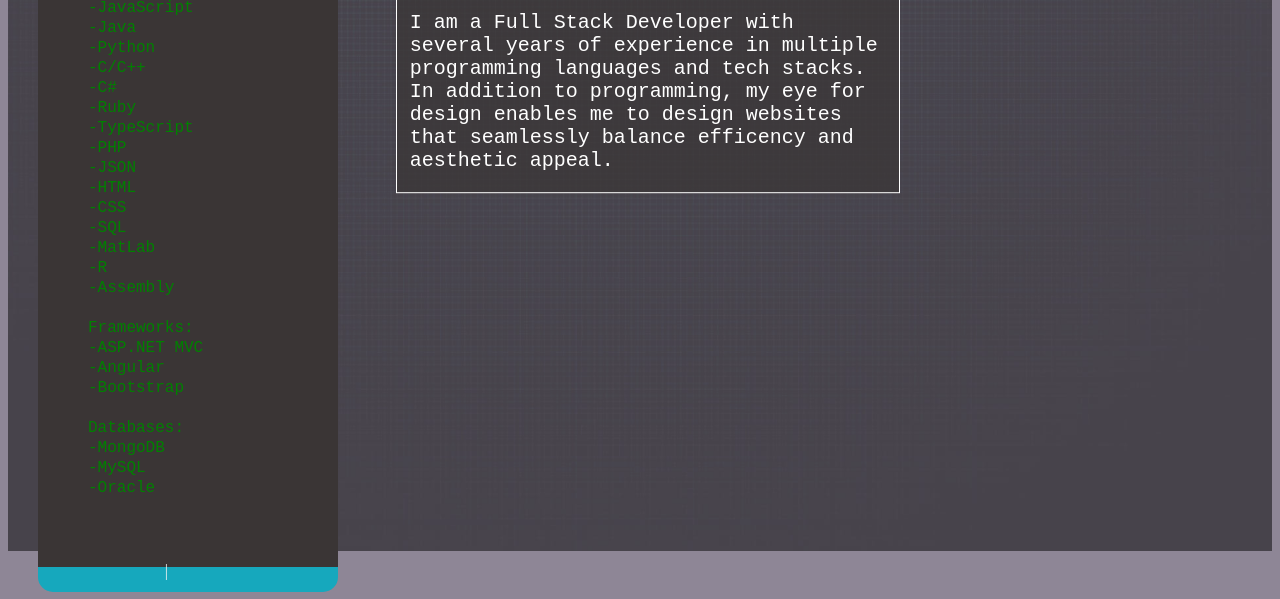
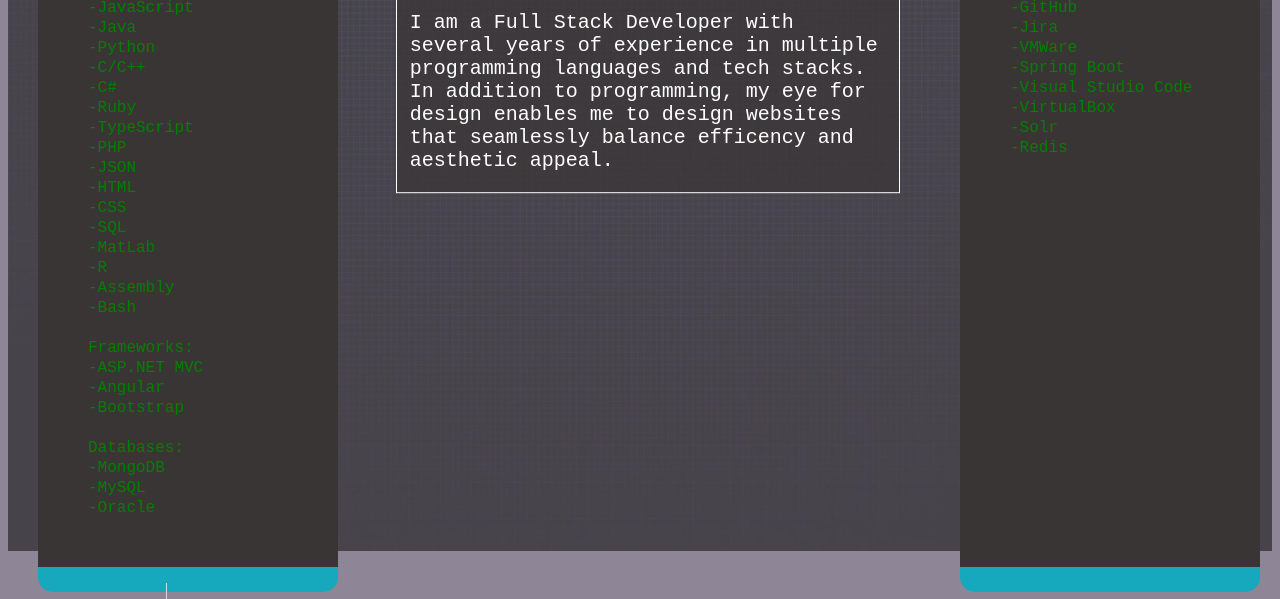
Before and after one commit to tasniamonirr/AboutMe, a plain HTML site: page index.html in a window 1280 px wide. Shown: the part 258-857 px from the top of the page. Drawn offline with Linux system fonts and the light colour scheme.

Commit message:
right window-prompt info

```diff
--- a/draw.js
+++ b/draw.js
@@ -39,6 +39,41 @@ document.addEventListener("DOMContentLoaded", function () {
     ctx.fillStyle = "green";
     ctx.font = "16px monospace"; // Specify the font style and size
 
+    // create second canvas
+    var canvas2 = document.getElementById("myCanvas2");
+    var ctx2 = canvas2.getContext("2d");
+    ctx2.fillStyle = "#16a8bd";
+
+    // Draw a blue rounded rectangle
+    roundedRect(ctx2,0, 0, 300, 650,15);
+
+    ctx2.fillStyle = "#3A3535";
+    ctx2.fillRect(0, 25, 300, 600)
+
+    //draw circles for second window
+    ctx2.beginPath();
+    ctx2.arc(24, 12, 8, 0, 2 * Math.PI);
+    ctx2.fillStyle = "red"; // You can change the circle's color here
+    ctx2.fill();
+    ctx2.closePath();
+
+
+    //draw circles
+    ctx2.beginPath();
+    ctx2.arc(50, 12, 8, 0, 2 * Math.PI);
+    ctx2.fillStyle = "#e7c24a"; // yellow circle
+    ctx2.fill();
+    ctx2.closePath();
+
+    ctx2.beginPath();
+    ctx2.arc(75, 12, 8, 0, 2 * Math.PI);
+    ctx2.fillStyle = "#70e74a";
+    ctx2.fill();
+    ctx2.closePath();
+
+
+
+
     // Add text to the canvas
 
     ctx.fillText("Languages:", 50, 50); // ("Text", x, y)
@@ -57,17 +92,30 @@ document.addEventListener("DOMContentLoaded", function () {
     ctx.fillText("-MatLab", 50, 310); // ("Text", x, y)
     ctx.fillText("-R", 50, 330); // ("Text", x, y)
     ctx.fillText("-Assembly", 50, 350); // ("Text", x, y)
-    ctx.fillText("Frameworks:", 50, 390); // ("Text", x, y)
-    ctx.fillText("-ASP.NET MVC", 50, 410); // ("Text", x, y)
-    ctx.fillText("-Angular", 50, 430); // ("Text", x, y)
-    ctx.fillText("-Bootstrap", 50, 450); // ("Text", x, y)
-    ctx.fillText("Databases:", 50, 490); // ("Text", x, y)
-    ctx.fillText("-MongoDB", 50, 510); // ("Text", x, y)
-    ctx.fillText("-MySQL", 50, 530); // ("Text", x, y)
-    ctx.fillText("-Oracle", 50, 550); // ("Text", x, y)
+    ctx.fillText("-Bash", 50, 370); // ("Text", x, y)
+    ctx.fillText("Frameworks:", 50, 410); // ("Text", x, y)
+    ctx.fillText("-ASP.NET MVC", 50, 430); // ("Text", x, y)
+    ctx.fillText("-Angular", 50, 450); // ("Text", x, y)
+    ctx.fillText("-Bootstrap", 50, 470); // ("Text", x, y)
+    ctx.fillText("Databases:", 50, 510); // ("Text", x, y)
+    ctx.fillText("-MongoDB", 50, 530); // ("Text", x, y)
+    ctx.fillText("-MySQL", 50, 550); // ("Text", x, y)
+    ctx.fillText("-Oracle", 50, 570); // ("Text", x, y)
 
 
+ // add text to canvas2
+ ctx2.fillStyle = "green";
+ ctx2.font = "16px monospace"; // Specify the font style and size
 
+ ctx2.fillText("Tools:", 50, 50); // ("Text", x, y)
+ ctx2.fillText("-GitHub", 50, 70); // ("Text", x, y)
+ ctx2.fillText("-Jira", 50, 90); // ("Text", x, y)
+ ctx2.fillText("-VMWare", 50, 110); // ("Text", x, y)
+ ctx2.fillText("-Spring Boot", 50, 130); // ("Text", x, y)
+ ctx2.fillText("-Visual Studio Code", 50, 150); // ("Text", x, y)
+ ctx2.fillText("-VirtualBox", 50, 170); // ("Text", x, y)
+ ctx2.fillText("-Solr", 50, 190); // ("Text", x, y)
+ ctx2.fillText("-Redis", 50, 210); // ("Text", x, y)
 
 });
 
--- a/index.html
+++ b/index.html
@@ -53,6 +53,8 @@
 
 </canvas>
 
+<canvas id="myCanvas2" width="300" height="650"></canvas>
+
 <div class="text-container">
   <div class="text">  <span id="caret" class="blinking-cursor">|</span></div>
 </div>
--- a/styles.css
+++ b/styles.css
@@ -109,6 +109,14 @@ border:1px solid rgb(255, 255, 255);
 
 
 }
+#myCanvas2{
+  top: 25%;
+  left: 75%;
+  z-index: 2;
+  position:absolute;
+
+
+}
 
 
 
@@ -116,7 +124,7 @@ border:1px solid rgb(255, 255, 255);
   top:100%;
   left: 13%;
   position:absolute;
-  margin-top: 2.25%;
+  margin-top: 3.75%;
   z-index: 2;
   transform: translate(-50%, -50%);
 
```
